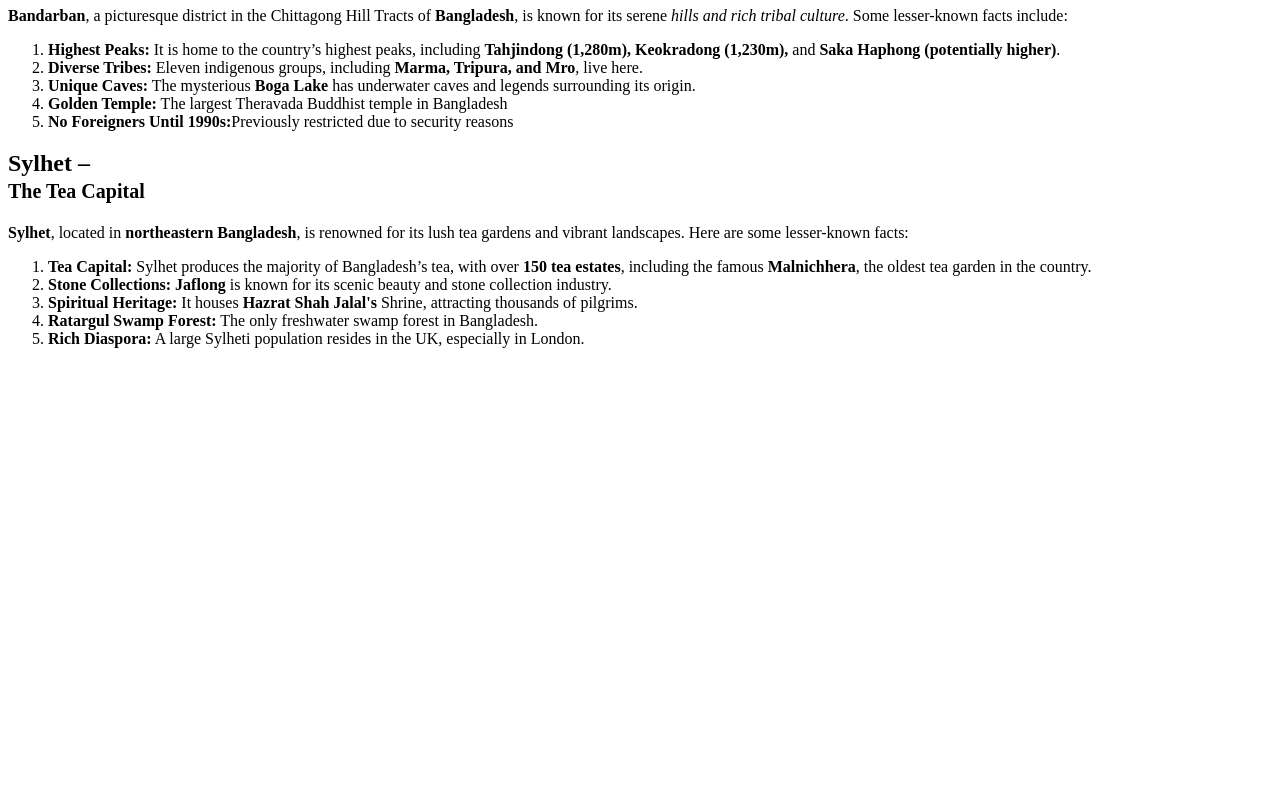
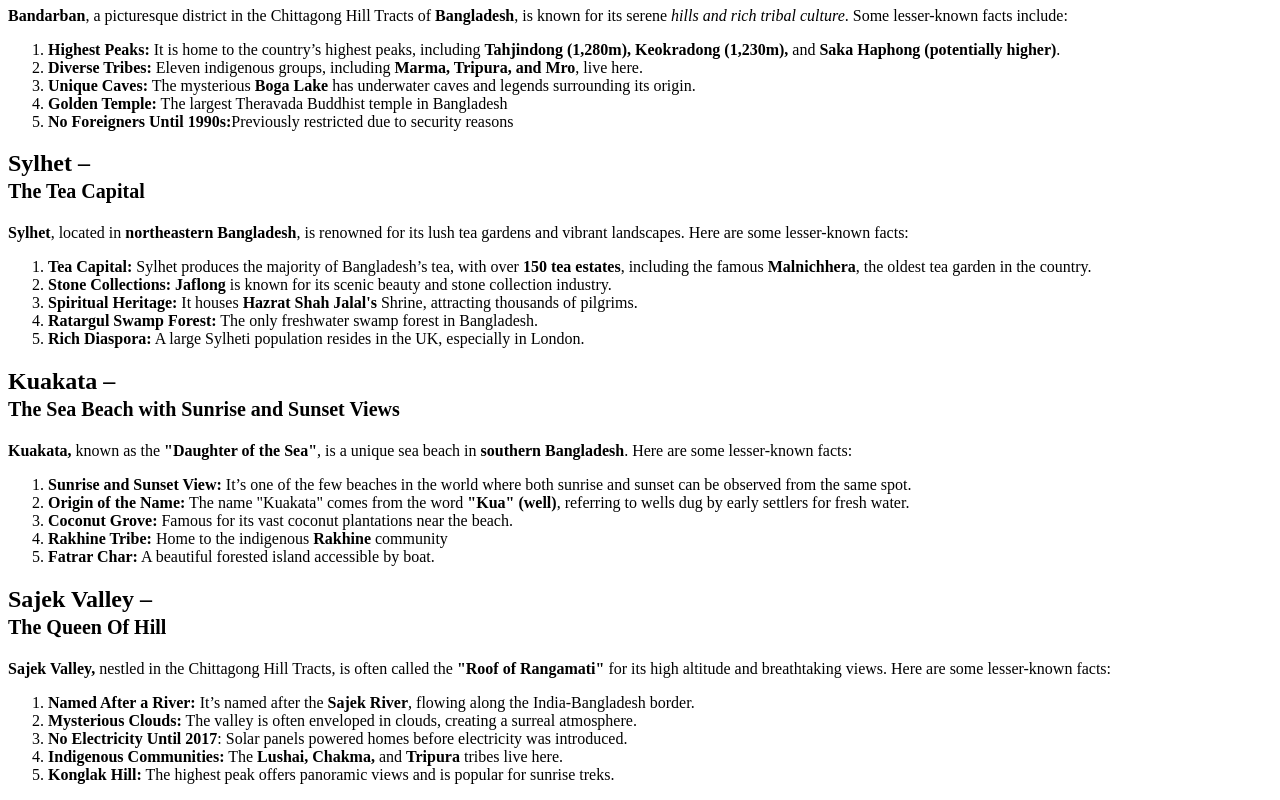
Before and after one commit to mdeyasinbhuiya/github-practise, a plain HTML site: page index.html in a window 1280 px wide. Shown: the part 613-1413 px from the top of the page. Before the commit the page ends 977 px from the top, so only its background shows below. Drawn offline with Linux system fonts and the light colour scheme.

Commit message:
adding kuakata and sajek valley information

```diff
--- a/index.html
+++ b/index.html
@@ -53,5 +53,29 @@
     <li><b>Rich Diaspora:</b> A large Sylheti population resides in the UK, especially in London.</li>
   </ol>
 </div>
+<div id="divfive">
+    <h2>Kuakata – <br><small>The Sea Beach with Sunrise and Sunset Views</small></h2>
+<p>
+    <b>Kuakata,</b> known as the <strong>"Daughter of the Sea"</strong>, is a unique sea beach in <b>southern Bangladesh</b>. Here are some lesser-known facts:
+</p>
+<ol>
+    <li><b>Sunrise and Sunset View:</b> It’s one of the few beaches in the world where both sunrise and sunset can be observed from the same spot.</li>
+    <li><b>Origin of the Name:</b> The name "Kuakata" comes from the word <strong>"Kua" (well)</strong>, referring to wells dug by early settlers for fresh water.</li>
+    <li><b>Coconut Grove:</b> Famous for its vast coconut plantations near the beach.</li>
+    <li><b>Rakhine Tribe:</b> Home to the indigenous <strong>Rakhine</strong> community</li>
+    <li><b>Fatrar Char:</b> A beautiful forested island accessible by boat.</li>
+</ol>
+</div>
+<div id="divsix">
+    <h2>Sajek Valley – <br><small>The Queen Of Hill</small></h2>
+    <p><b>Sajek Valley,</b> nestled in the Chittagong Hill Tracts, is often called the <strong>"Roof of Rangamati"</strong> for its high altitude and breathtaking views. Here are some lesser-known facts:</p>
+    <ol>
+        <li><b>Named After a River:</b> It’s named after the <strong> Sajek River</strong>, flowing along the India-Bangladesh border.</li>
+        <li><b>Mysterious Clouds:</b> The valley is often enveloped in clouds, creating a surreal atmosphere.</li>
+        <li><b>No Electricity Until 2017</b>: Solar panels powered homes before electricity was introduced.</li>
+        <li><b>Indigenous Communities:</b> The <strong>Lushai, Chakma,</strong> and <strong>Tripura</strong> tribes live here.</li>
+        <li><b>Konglak Hill:</b> The highest peak offers panoramic views and is popular for sunrise treks.</li>
+    </ol>
+</div>
 </body>
 </html>
```
